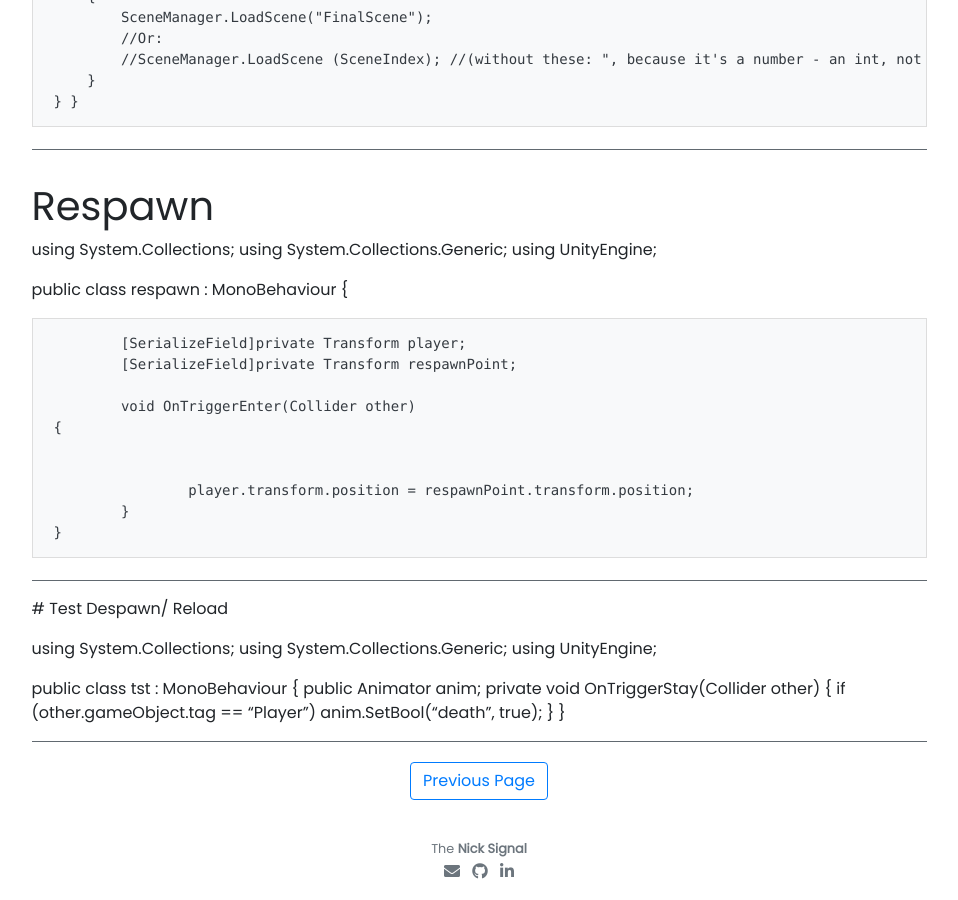
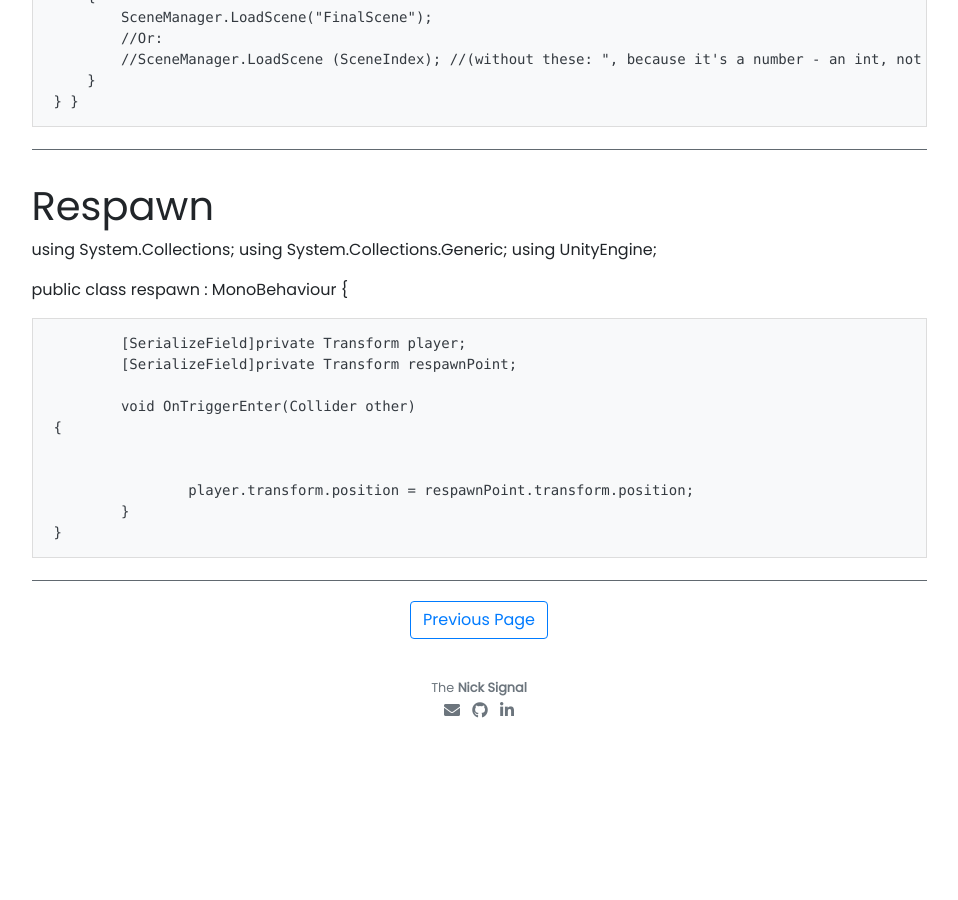
Before and after one commit to Seerow0/-MK-II-Nicholas-J-Website-, a Jekyll site: the page built from _projects/(2) A Coding Project.md, in a window 1280 px wide and 900 px high, scrolled down 7018 px. Shown: the whole window, without its empty margins (161-1119 px from the left). Built offline with Jekyll 4.4.1, drawn with Linux system fonts in a browser that asks for light colours; nearby versions of some CDN libraries; a script that is not in the unit is left out; after the commit the page ends 7757 px from its top, so only the background shows below that.

Commit message:
Update (2) A Coding Project.md

```diff
--- a/_projects/(2) A Coding Project.md
+++ b/_projects/(2) A Coding Project.md
@@ -428,23 +428,6 @@ public class respawn : MonoBehaviour {
 
  -----
 
- # Test Despawn/ Reload
-
- using System.Collections;
-using System.Collections.Generic;
-using UnityEngine;
-
-public class tst : MonoBehaviour
-{
-    public Animator anim;
-    private void OnTriggerStay(Collider other)
-    {
-        if (other.gameObject.tag == "Player")
-            anim.SetBool("death", true);
-    }
-}
-
-----
 
 <p class="text-center">
 {% include elements/button.html link="https://nicholasjonathan.com/projects/" text="Previous Page" %}
```
